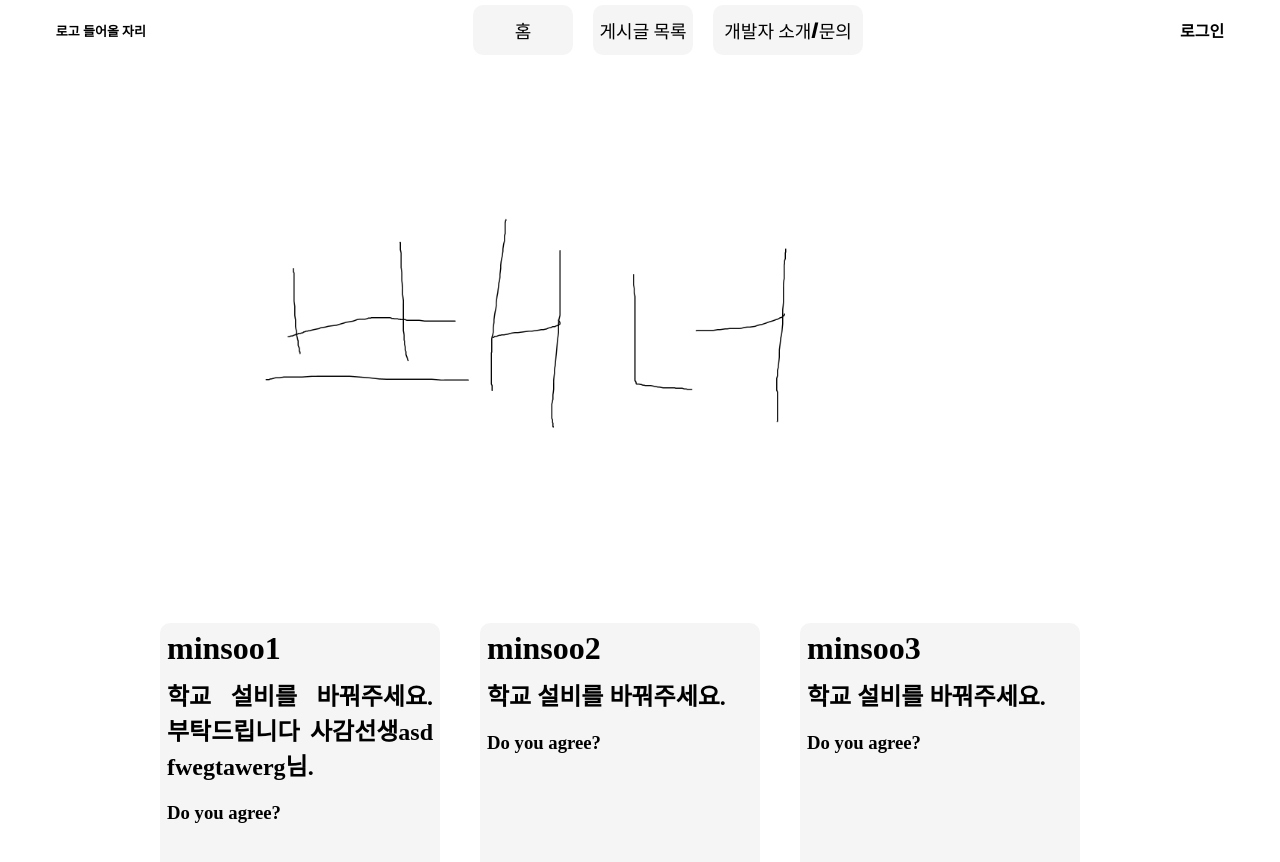
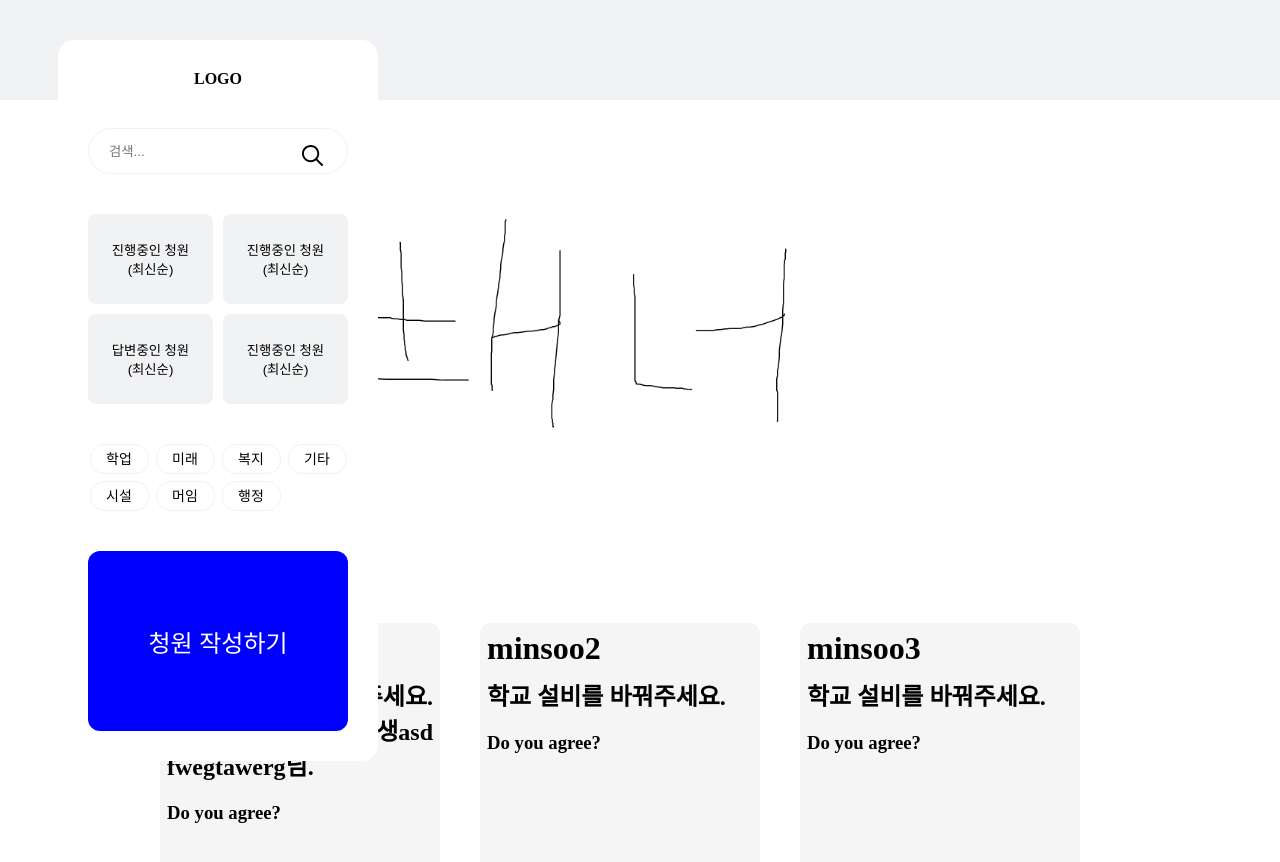
Before and after one commit to banna117/cs_petition, a React app: page /home in a window 1280 px wide. Shown: the top 862 px of the page. Built offline with nearby package versions, Linux system fonts and the light colour scheme.

Commit message:
Navigation tab remodelled

```diff
--- a/src/pages/NavigationTab.js
+++ b/src/pages/NavigationTab.js
@@ -1,27 +1,36 @@
-import React, {useEffect} from "react";
+import React, { useEffect } from "react";
 import { Link } from "react-router-dom";
 import "./NavigationTab.scss";
-import axios from "axios";
+import magnifyingGlass from "../assets/svg/magnifyingGlass.svg"
+
 
 export default function NavigationTab() {
+
 	return (
-		<div className="tab">
-			<h1 className="logo-spot">로고 들어올 자리</h1>
-			<div className="links">
-				<Link to="/home">
-					<button className="tab-home">홈</button>
-				</Link>
-
-				<Link to="/petition">
-					<button className="tab-petition">게시글 목록</button>
-				</Link>
-
-				<Link to="/DM">
-					<button className="tab-dm">개발자 소개/문의</button>
-				</Link>
+		<div className="tab-bg">
+			<div className="tab">
+				<h1 className="logo-spot">LOGO</h1>
+				<div className="search">
+					<input className="search-bar" type="text" placeholder="검색..." ></input>
+					<button className="search-button"></button>
+				</div>
+				<div className="filter-buttons">
+					<button className="processing1"><p>진행중인 청원<br></br>(최신순)</p></button>
+					<button className="processing2"><p>진행중인 청원<br></br>(최신순)</p></button>
+					<button className="answered"><p>답변중인 청원<br></br>(최신순)</p></button>
+					<button className="expired"><p>진행중인 청원<br></br>(최신순)</p></button>
+				</div>
+				<div className="filter-categories">
+					<button className="academy">학업</button>
+					<button className="facility">시설</button>
+					<button className="future">미래</button>
+					<button className="what">머임</button>
+					<button className="welfare">복지</button>
+					<button className="administration">행정</button>
+					<button className="etc">기타</button>
+				</div>
+				<button className="petition-write"><p className="text">청원 작성하기</p></button>
 			</div>
-
-			<h5>로그인</h5>
 		</div>
 	);
 }
--- a/src/pages/NavigationTab.scss
+++ b/src/pages/NavigationTab.scss
@@ -1,67 +1,121 @@
+@import url('https://fonts.googleapis.com/css2?family=Nanum+Gothic:wght@400;700;800&display=swap');
 
     .tab{
         display:flex;
-    height: 60px; /*tab height */
-    width: 100%;
+        flex-direction: column;
+        height: fit-content; /*tab height */
+        width: 320px;
+        flex-wrap: wrap;
+        // justify-content: center;
+        align-items: center;
+        background-color:var(--container-01);
+        padding:30px;
+        top:40px;
+        left:58px;
+        position:fixed;
+        border-radius: 16px;
+
+        .logo-spot{
+            font-size:16px;
+
+        }
+        .search{
+            outline:none;
+            .search-bar{
+                margin: 40px 0px;
+                width:260px;
+                height:46px;
+                padding: 0px 20px;
+                border-radius: 23px;
+                outline: none;
+                border: 1px solid var(--container-02);
+
+            }
+            .search-button{
+                height:23px;
+                width:23px;
+                top:103.5px;
+                right:54px;
+                outline: none;
+                background-color: var(--container-01);
+                border:none;
+                position:absolute;
+                background-image: url("../assets/svg/magnifyingGlass.svg");
+                background-repeat: no-repeat;
+                background-size: 23px 23px;
+                background-position-x: center;
+                background-position-y: center;
+
+            }
+        }
+
+        .filter-buttons{
+            width:260px;
+            height:190px;
+            display: flex;
+            flex-flow: row wrap;
+
+            justify-content: space-between;
+            align-content: space-between;
+
+            .processing1,.processing2,.answered,.expired{
+                width:125px;
+                height:90px;
+                border-radius: 8px;
+
+                border:none;
+                background-color: var(--container-02);
+                &:focus{
+                    background-color: royalblue;
+                }
+            }
+        }
+        .filter-categories{
+            width:257px;
+            height:67px;
+            display: flex;
+            flex-flow: column wrap;
+            justify-content:space-between;
+            align-content: space-between;
+
+            margin: 40px 0px;
+
+            .academy,
+            .facility,
+            .future,
+            .what, .welfare ,.administration, .etc{
+                width:59px;
+                height:30px;
+
+                border-style:solid;
+                border-color:var(--container-02);
+                border-radius:14px;
+                border-width:1px;
+
                 justify-content: center;
                 align-items: center;
-    background-color:var(--container-01);
-    position:fixed;
-    z-index: 1;
+                font-size:14px;
+                line-height: 14px;
 
+                font-style: normal;
 
-
-    .logo-spot{
-    font-size:small;
-    margin-right: 10px;
+                background-color: var(--container-01);
             }
 
-    .links{
-    align-items: center;
-    display:flex;
-    width:80%;
+        }
+        .petition-write{
+            width:260px;
+            height: 180px;
+            align-items:center;
             justify-content: center;
-    flex-direction: row;
 
-        .tab-home{
-            width:100px;
-            height:50px;
-            font-size: large;
-            font-family:Impact, Haettenschweiler, 'Arial Narrow Bold', sans-serif;
-            cursor:pointer;
+            font-size: 24px;
 
-            margin-right: 20px;
-            background-color:whitesmoke;
-            border:rgb(243, 255, 249);
-            border-radius: 10px;
-        }
-        .tab-petition{
-            width:100px;
-            height:50px;
-            font-size: large;
-            font-family:Impact, Haettenschweiler, 'Arial Narrow Bold', sans-serif;
-            cursor:pointer;
-
-            margin-right: 20px;
-            background-color:whitesmoke;
-            border:rgb(243, 255, 249);
-            border-radius: 10px;
-
-        }
-        .tab-dm{
-            width:150px;
-            height:50px;
-            font-size: large;
-            font-family:Impact, Haettenschweiler, 'Arial Narrow Bold', sans-serif;
-            cursor:pointer;
-
-            background-color:whitesmoke;
-            border:rgb(243, 255, 249);
-            border-radius: 10px;
+            border:none;
+            border-radius:12px;
+            background-color: blue;
+            .text{
+                color:var(--container-01);
             }
         }
-    h5{
-        font-size: medium;
-        display:block;
     }
-}
--- a/src/pages/PetitionPage.js
+++ b/src/pages/PetitionPage.js
@@ -55,6 +55,7 @@ export default function PetitionPage( ){
 
     let count = 0;
 
+    //need to be fixed
     useEffect(async() => {
         await axios
           .get("/api/products")
@@ -69,8 +70,7 @@ export default function PetitionPage( ){
     function resetCount() {
         count = 0;
     }
-    function WriteModal(props) {
-        const { message } = props.message;
+    function WriteModal() {
 
         return (
             <div className="petition-write-modal">
@@ -86,44 +86,20 @@ export default function PetitionPage( ){
 
     return (
         <div className="petition">
-            <div className="petitionlist">
-                {/* to show only 4 items per menu */}
-                <div className="left-list">
-                    {petitionsFromDB.map((petition) => {
-                        count++;
-                        if (count % 2 === 1) {
-
-                            return (
-                                <PetitionCard
-                                    key={petition.id}
-                                    id={petition.id}
-                                    title={petition.title}
-                                    date = {petition.date}
-                                    content = {petition.content}
-                                />
-                            );
-                        }
-                    })}
-                </div>
-                {resetCount()}
-                <div className="right-list">
 
             {petitionsFromDB.map((petition) => {
-                        count++;
-                        if (count % 2 === 0) {
                 return (
                     <PetitionCard
                         key={petition.id}
                         id={petition.id}
                         title={petition.title}
                         date={petition.date}
-                                    content = {petition.content}
+                        content={petition.content}
                     />
                 );
-                        }
+
             })}
-                </div>
-            </div>
+
         </div>
     );
 }
--- a/src/pages/PetitionPage.scss
+++ b/src/pages/PetitionPage.scss
@@ -1,90 +1,14 @@
 @import url('https://fonts.googleapis.com/css2?family=Nanum+Gothic:wght@400;700;800&display=swap');
 .petition{
-    margin-top:85px;
-
-    width:100%;
-    display: inline-flex;
-    flex-direction: column;
+    width:904px;
+    display: flex;
+    flex-flow: row wrap;
     background-color:var(--container-02);
     position:absolute;
-    align-items: center;
+    justify-content: space-between;
 
-    .input{
-        margin-top: 100px;
-        width:fit-content;
-        display:flex;
-        flex-direction: row;
-        .write{
-            margin-left: 300px;
-            width:80px;
-            height:30px;
-            background-color: whitesmoke;
-            cursor: pointer;
-            border:none;
-            border-radius: 10px;
-        }
-        .write-modal{
-            display:flex;
-            flex-direction: column;
-        }
-        .filter{
-            width:80px;
-            height:30px;
-            cursor: pointer;
-            background-color: whitesmoke;
-            border:none;
-            border-radius: 10px;
-        }
-        .filter_input{
-            height:100%;
-            margin-left:10px;
-            background-color: white;
-            border:whitesmoke;
-            border-width: 4px;
-            border-style: solid;
-            outline:none;
-
-        }
-        .filter_input:focus{
-
-            background-color: red;
-
-        }
-        .filter_input:hover{
-            background-color: purple;
-            border:pink;
-            border-width: 4px;
-            border-style: solid;
-
-        }
-        .filter-example{
-            background-color:pink;
-        }
-    }
-    .petitionlist{
-        margin-top: 10px;
-        display: flex;
-        flex-direction:row;
-        justify-content: center;
-        margin-bottom: 50px;
-
-        border:thin;
-
-        height:fit-content;
-        width:fit-content;
-        .left-list{
-            display: flex;
-            flex-direction: column;
-            align-items: center;
-            justify-content: center;
-            margin-right:24px;
-        }
-        .right-list{
-            display:flex;
-            flex-direction: column;
-        }
-
-    }
+    margin-left: 407px;
+    margin-top:40px;
 
 }
 
--- a/src/styles.css
+++ b/src/styles.css
@@ -2,6 +2,7 @@
     box-sizing: border-box;
     margin:0px;
     padding:0px;
+
 }
 
 .__light-mode {
@@ -9,4 +10,6 @@
     --container-02: #F1F2F4;
     --text-01: #333333;
     --text-02: #aaaaaa;
+
+    background-color: var(--container-02);
   }
```
Also changed, not shown: src/assets/svg/magnifyingGlass.svg (added). Lines whose indentation alone changed are shown as unchanged.
